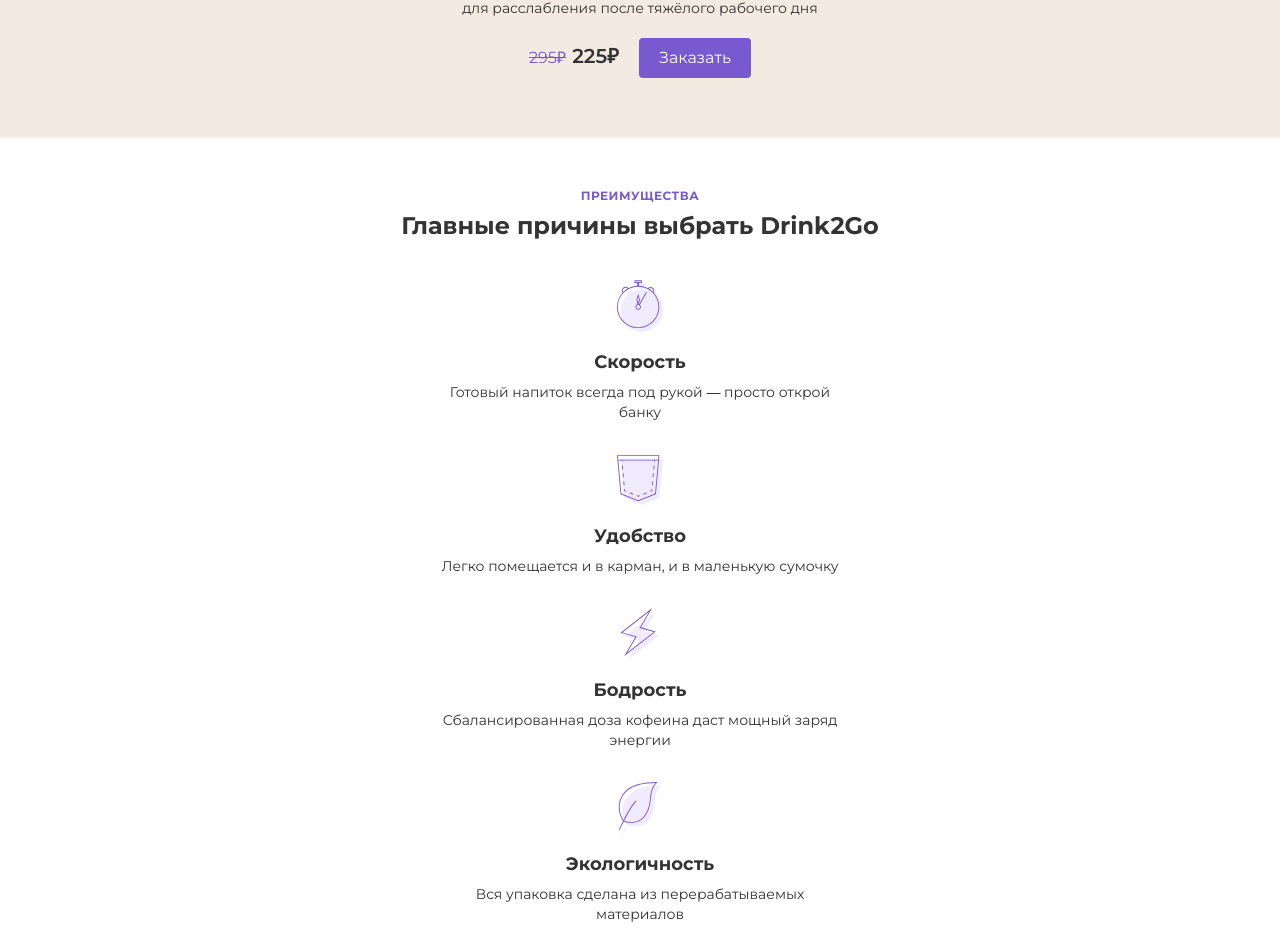
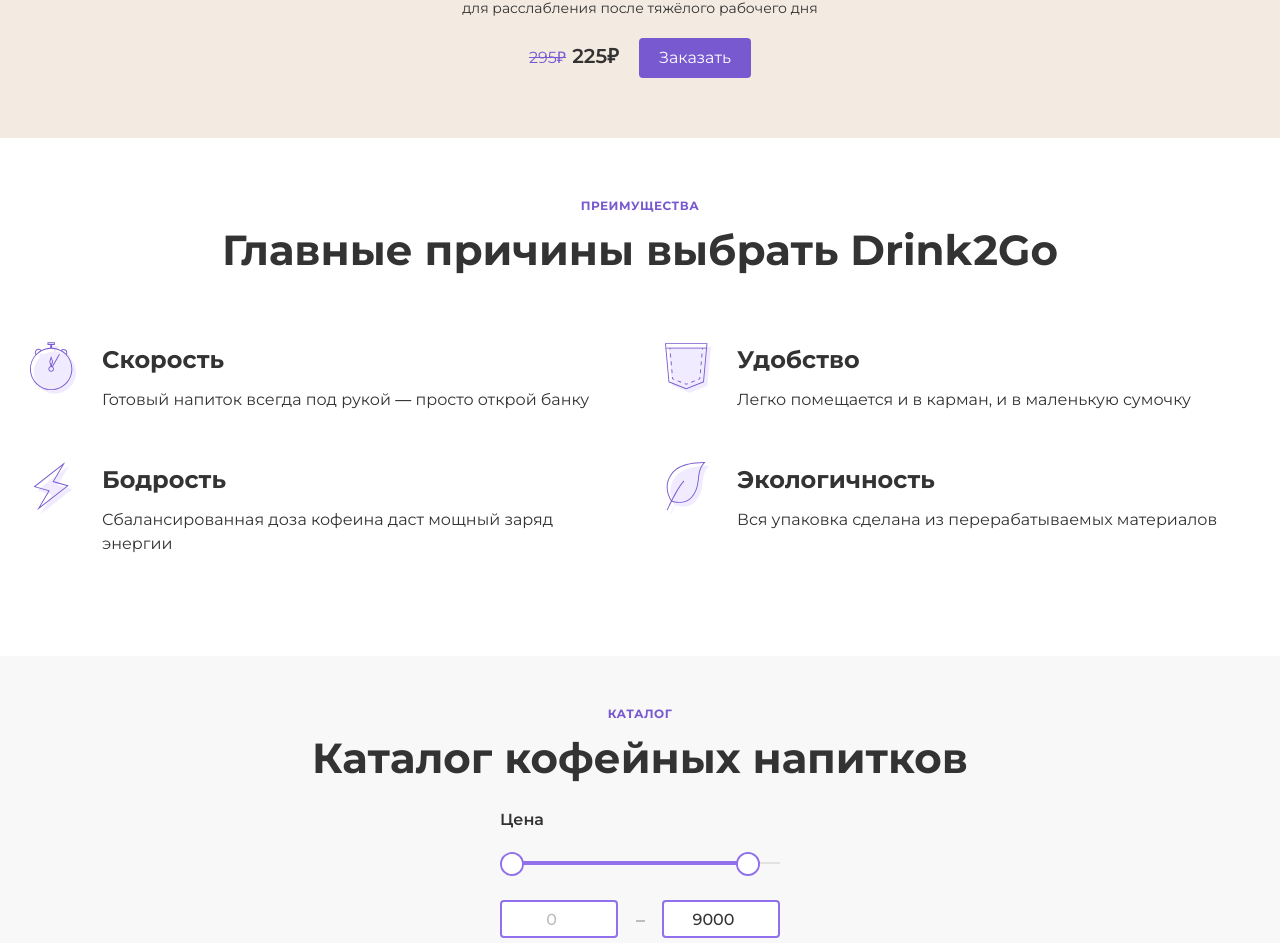
Before and after one commit to Regeace/Drink2Go, a website: page source/index.html in a window 1280 px wide. Shown: the part 557-1500 px from the top of the page. Drawn offline with nearby package versions, Linux system fonts and the light colour scheme; files that its build step writes are made by us from their sources.

Commit message:
Дорабатывает стили

```diff
--- a/source/index.html
+++ b/source/index.html
@@ -168,7 +168,7 @@
         </h2>
 
         <ul class="advantages__list">
-          <li class="advantages__item advantages__item--speed advantages-item">
+          <li class="advantages__item advantages-item advantages-item--speed">
             <h3 class="advantages-item__title title title--secondary">
               Скорость
             </h3>
@@ -176,7 +176,7 @@
               Готовый напиток всегда под рукой — просто открой банку
             </p>
           </li>
-          <li class="advantages__item advantages__item--convenience advantages-item">
+          <li class="advantages__item advantages-item advantages-item--convenience">
             <h3 class="advantages-item__title title title--secondary">
               Удобство
             </h3>
@@ -184,7 +184,7 @@
               Легко помещается и в карман, и в маленькую сумочку
             </p>
           </li>
-          <li class="advantages__item advantages__item--vivacity advantages-item">
+          <li class="advantages__item advantages-item advantages-item--vivacity">
             <h3 class="advantages-item__title title title--secondary">
               Бодрость
             </h3>
@@ -192,7 +192,7 @@
               Сбалансированная доза кофеина даст мощный заряд энергии
             </p>
           </li>
-          <li class="advantages__item advantages__item--ecologic advantages-item">
+          <li class="advantages__item advantages-item advantages-item--ecologic">
             <h3 class="advantages-item__title title title--secondary">
               Экологичность
             </h3>
--- a/source/less/blocks/advantages-item.less
+++ b/source/less/blocks/advantages-item.less
@@ -1,11 +1,55 @@
 .advantages-item {
+  text-align: center;
   background-repeat: no-repeat;
   background-size: 46px 52px;
   background-position: 50% 32px;
-  max-width: 400px;
+
+  &--speed {
+    background-image: url(../img/backgrounds/stopwatch.svg);
+  }
+
+  &--convenience {
+    background-image: url(../img/backgrounds/pocket.svg);
+  }
+
+  &--vivacity {
+    background-image: url(../img/backgrounds/lightning.svg);
+  }
+
+  &--ecologic {
+    background-image: url(../img/backgrounds/leaf.svg);
+  }
 }
 
 .advantages-item__title {
   padding-top: 98px;
   padding-bottom: 4px;
 }
+
+@media (min-width: @tablet) {
+  .advantages-item {
+    max-width: 1300px;
+    text-align: left;
+    padding-left: 82px;
+    background-position: 10px 0;
+  }
+
+  .advantages-item__title {
+    padding-top: 0;
+    padding-bottom: 10px;
+  }
+
+  .advantages-item__text {
+    font-size: 16px;
+    line-height: 24px;
+  }
+}
+
+@media (min-width: @desktop) {
+  .advantages-item {
+    text-align: center;
+    padding-top: 76px;
+    padding-left: 0;
+    background-position: 50% 0;
+  }
+}
--- a/source/less/blocks/advantages.less
+++ b/source/less/blocks/advantages.less
@@ -14,22 +14,34 @@
   padding: 0;
 }
 
-.advantages__item {
-  text-align: center;
-
-  &--speed {
-    background-image: url(../img/backgrounds/stopwatch.svg);
+@media (min-width: @tablet) {
+  .advantages {
+    padding-top: 60px;
+    padding-bottom: 100px;
   }
 
-  &--convenience {
-    background-image: url(../img/backgrounds/pocket.svg);
+  .advantages__title {
+    padding-bottom: 60px;
   }
 
-  &--vivacity {
-    background-image: url(../img/backgrounds/lightning.svg);
+  .advantages__list {
+    display: grid;
+    grid-template-columns: repeat(2, 1fr);
+    gap: 50px 30px;
+  }
+}
+
+@media (min-width: @desktop) {
+  .advantages {
+    max-width:calc(@desktop ) ;
+    padding: 100px @padding-desktop 120px @padding-desktop;
   }
 
-  &--ecologic {
-    background-image: url(../img/backgrounds/leaf.svg);
+  .advantages__title {
+    padding-bottom: 80px;
+  }
+
+  .advantages__list {
+    grid-template-columns: repeat(4, 1fr);
   }
 }
--- a/source/less/blocks/titles.less
+++ b/source/less/blocks/titles.less
@@ -26,3 +26,17 @@
     color: var(--primary-color);
   }
 }
+
+@media (min-width: @tablet) {
+  .title {
+    &--primary {
+      font-size: 42px;
+      line-height: 64px;
+    }
+
+    &--secondary {
+      font-size: 24px;
+      line-height: 36px;
+    }
+  }
+}
```
Also changed, not shown: source/img/html-academy.svg (deleted).
